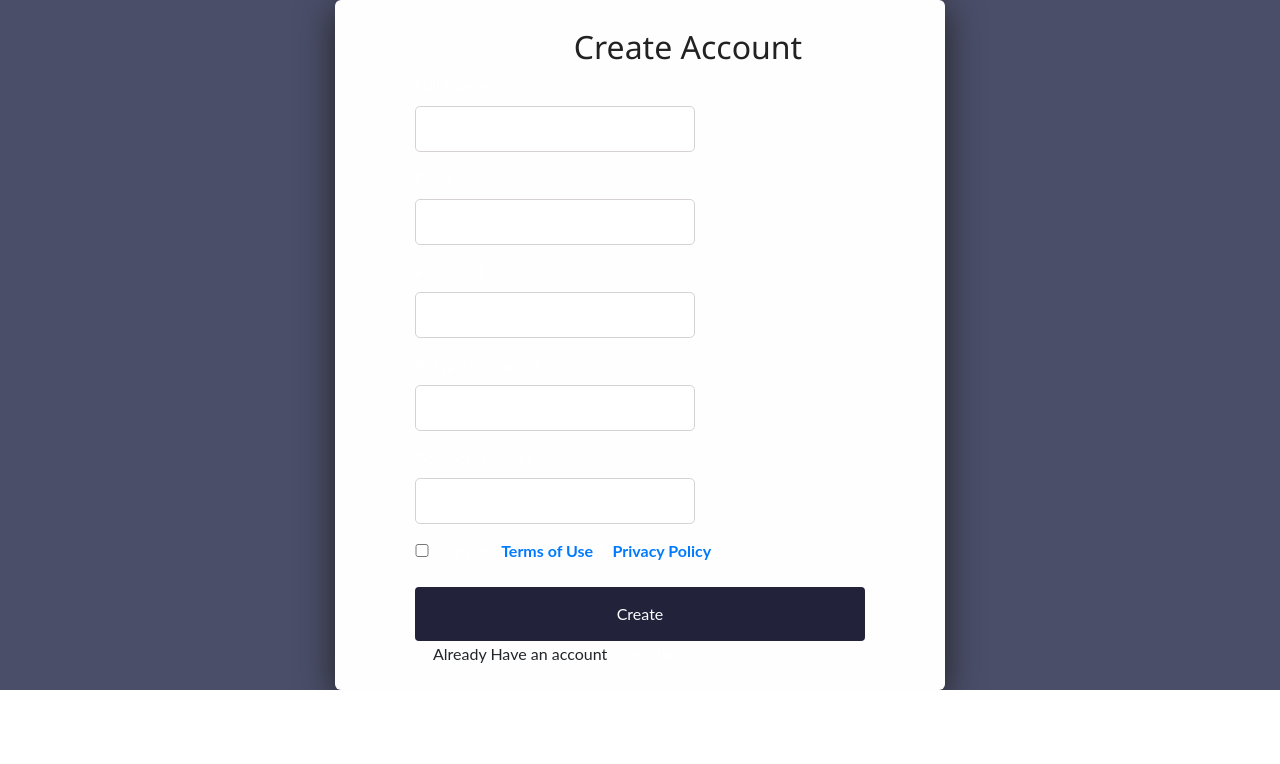
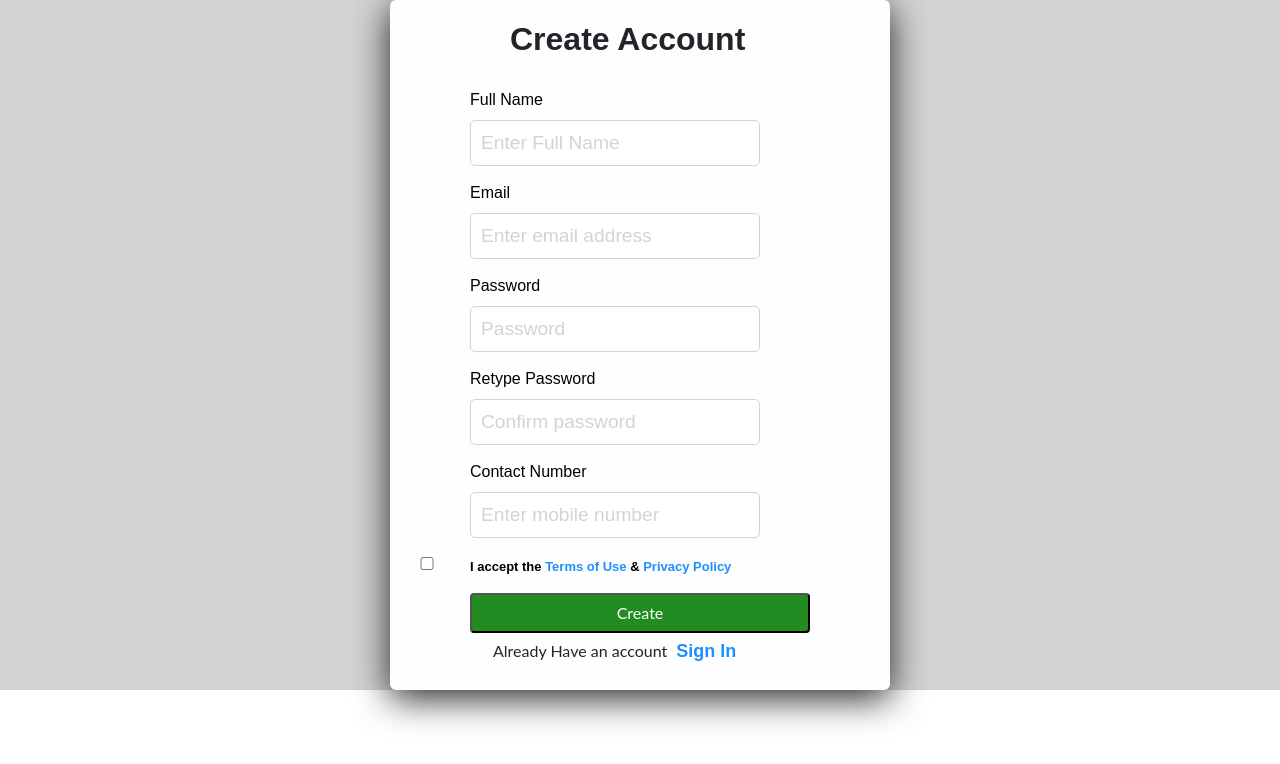
Before and after one commit to thumula-akhitha/onlinemedico, a React (Create React App) app in the folder Code/front-end/my-app/: page /Signup in a window 1280 px wide. Shown: the top 764 px of the page. Built offline with nearby package versions, Linux system fonts and the light colour scheme; a web font is replaced by a local one.

Commit message:
modified signup form

```diff
--- a/Code/front-end/my-app/src/App.css
+++ b/Code/front-end/my-app/src/App.css
@@ -1,4 +1,4 @@
 body, html, #root, .app{
   width: 100%;
-  overflow:auto;
+  /* overflow:auto; */
 }
--- a/Code/front-end/my-app/src/SignupForm.js
+++ b/Code/front-end/my-app/src/SignupForm.js
@@ -1,7 +1,5 @@
 import React, { useState } from 'react';
 import { Link } from 'react-router-dom';
-
-import axios from 'axios';
 import './css/Signup.css';
 
 
@@ -101,35 +99,35 @@ class SignupForm extends React.Component {
     return (
       <div className='wrapper'>
         <div className='form-wrapper'>
-          <h2>Create Account</h2>
+          <h2 className='heading'>Create Account</h2>
           <form onSubmit={(e) => signup(e)} noValidate>
             <div className='fullName'>
-              <label htmlFor="fullName">Full Name</label>
-              <input type='text' name='fullName' id ='fullName'onChange={this.handleChange} noValidate />
+              <label className='formlabel'>Full Name</label>
+              <input type='text' placeholder='Enter Full Name' name='fullName' id ='fullName'onChange={this.handleChange} noValidate />
               {errors.fullName.length > 0 &&
                 <span className='error'>{errors.fullName}</span>}
             </div>
             <div className='email'>
-              <label htmlFor="email">Email</label>
-              <input type='email' name='email' id='email' onChange={this.handleChange} noValidate />
+              <label className='formlabel'>Email</label>
+              <input type='email' placeholder='Enter email address' name='email' id='email' onChange={this.handleChange} noValidate />
               {errors.email.length > 0 &&
                 <span className='error'>{errors.email}</span>}
             </div>
             <div className='password'>
-              <label htmlFor="password">Password</label>
-              <input type='password' id='password' name='password' onChange={this.handleChange} noValidate />
+              <label className='formlabel'>Password</label>
+              <input type='password' id='password' placeholder='Password' name='password' onChange={this.handleChange} noValidate />
               {errors.password.length > 0 &&
                 <span className='error'>{errors.password}</span>}
             </div>
             <div className='confirmpassword'>
-              <label htmlFor="confirmpassword"> Retype Password</label>
-              <input type='confirmpassword' id='cpassword' name='confirmpassword' onChange={this.handleChange} noValidate />
+              <label className='formlabel'> Retype Password</label>
+              <input type='password' id='cpassword' placeholder='Confirm password' name='confirmpassword' onChange={this.handleChange} noValidate />
               {errors.confirmpwd.length > 0 &&
                 <span className='error'>{errors.confirmpwd}</span>}
             </div>
             <div className='contactnum'>
-              <label htmlFor="contactnum">Contact Number</label>
-              <input type='text' name='contactnum' id='contact_number' onChange={this.handleChange} noValidate />
+              <label className='formlabel'>Contact Number</label>
+              <input type='text' name='contactnum' id='contact_number' placeholder='Enter mobile number' onChange={this.handleChange} noValidate />
               {errors.contactnum.length > 0 &&
                 <span className='error'>{errors.contactnum}</span>}
             </div>
@@ -137,13 +135,13 @@ class SignupForm extends React.Component {
             <label class="form-check-label">
               <div>
                 <input type="checkbox" className='checkbox' required="required" />
-                <p>I accept the <a href="#">Terms of Use</a> &amp; <a href="#">Privacy Policy</a></p>
+                <p className='formpara'>I accept the <a href="#">Terms of Use</a> &amp; <a href="#">Privacy Policy</a></p>
               </div>
             </label>
             <div className='submit'>
-              <button>Create</button>
+              <button className='createbutton'>Create</button>
               <div className='info'>
-                <p>Already Have an account<Link className="links" to="Login">Sign In</Link></p>
+                <p >Already Have an account<Link className="links" to="Login">Sign In</Link></p>
               </div>
             </div>
           </form>
--- a/Code/front-end/my-app/src/css/Signup.css
+++ b/Code/front-end/my-app/src/css/Signup.css
@@ -21,11 +21,28 @@ SILVER PINK: #C9ADA7
   flex-direction: column;
   justify-content: center;
   align-items: center;
-  background-color: #4A4E69;
+  background-color: lightgray;
+}
+.createbutton{
+  margin-bottom:5px;
+}
+.formlabel{
+  margin-bottom: 0.5em;
+  color: black;
+  font-weight: lighter;
+  font-family: sans-serif;
+}
+.formpara{
+  color: black;
+    font-family: sans-serif;
+    font-style: normal;
+    font-size: 13px;
+
+
 }
 
 .form-wrapper {
-  width: 610px;
+  width: 500px;
   max-width: 80%;
   min-width: 100px;
   min-height: 400px;
@@ -35,7 +52,7 @@ SILVER PINK: #C9ADA7
   background-color: #fefefe;
 }
 
-.form-wrapper > h2 {
+/* .form-wrapper > h2 {
   display: flex;
   justify-content: center;
   font-family: "Segoe UI", "Ubuntu", "Roboto", "Open Sans", "Helvetica Neue", sans-serif;
@@ -43,56 +60,58 @@ SILVER PINK: #C9ADA7
   font-weight: lighter;
   margin-top: 0.25em;
   color: #222;
-}
+} */
 
 form {
   width: 100%;
-  display: flex;
-  flex-wrap: wrap;
 }
 
 .info {
   padding-bottom: 1em;
   padding-left: 0.5em;
   padding-right: 0.5em;
-  margin-left: 10px;
+  margin-left: 15px;
 }
 
-label {
+/* label {
   margin-bottom: 0.5em;
-  color: #444;
+  color: black;
   font-weight: lighter;
-}
+} */
 
 input {
   padding: 10px 10px;
   border-radius: 5px;
   outline: none;
   border: 1px solid #d6d1d5;
-  width: 280px;
+  width: 290px;
+}
+.heading{
+  font-family:sans-serif;
+  margin-left: 40px;
+  margin-bottom: 30px;
+  font-weight: bolder;
 }
 
 input::placeholder {
   font-size: 1.2em;
+  font-style: normal;
+  font-family:sans-serif;
   font-weight: lighter;
-  color: #bbb;
+  color:lightgray;
 }
 
-button {
-  min-width: 100%;
-  cursor: pointer;
-  margin-right: 0.25em;
-  margin-top: 0.5em;
-  padding: 	0.938em;
-  border: none;
+.createbutton {
   border-radius: 4px;
-  background-color: #22223B;
-  color: #fefefe;
+    background-color: forestgreen;
+    color: #fefefe;
+    height: 40px;
+    width:100%;
 }
-button:hover {
+/* button:hover {
   background-color: #4A4E69;
   color: #fefefe;
-}
+} */
 
 .error {
   color:#db2269;
@@ -126,12 +145,21 @@ button:hover {
 }
 .checkbox{
   margin-left: 1px;
-  margin-top: 5px;
+
   left: 281px;
   position: absolute;
 }
 .info .p{
-  margin-left: 20px;
+  margin-left: 40px;
   margin-top: 10px;
+  color:black
 
 }
+a{
+  color:dodgerblue;
+  font-family:sans-serif;
+}
+.links{
+  color:dodgerblue;
+  font-family: sans-serif;
+}
```
